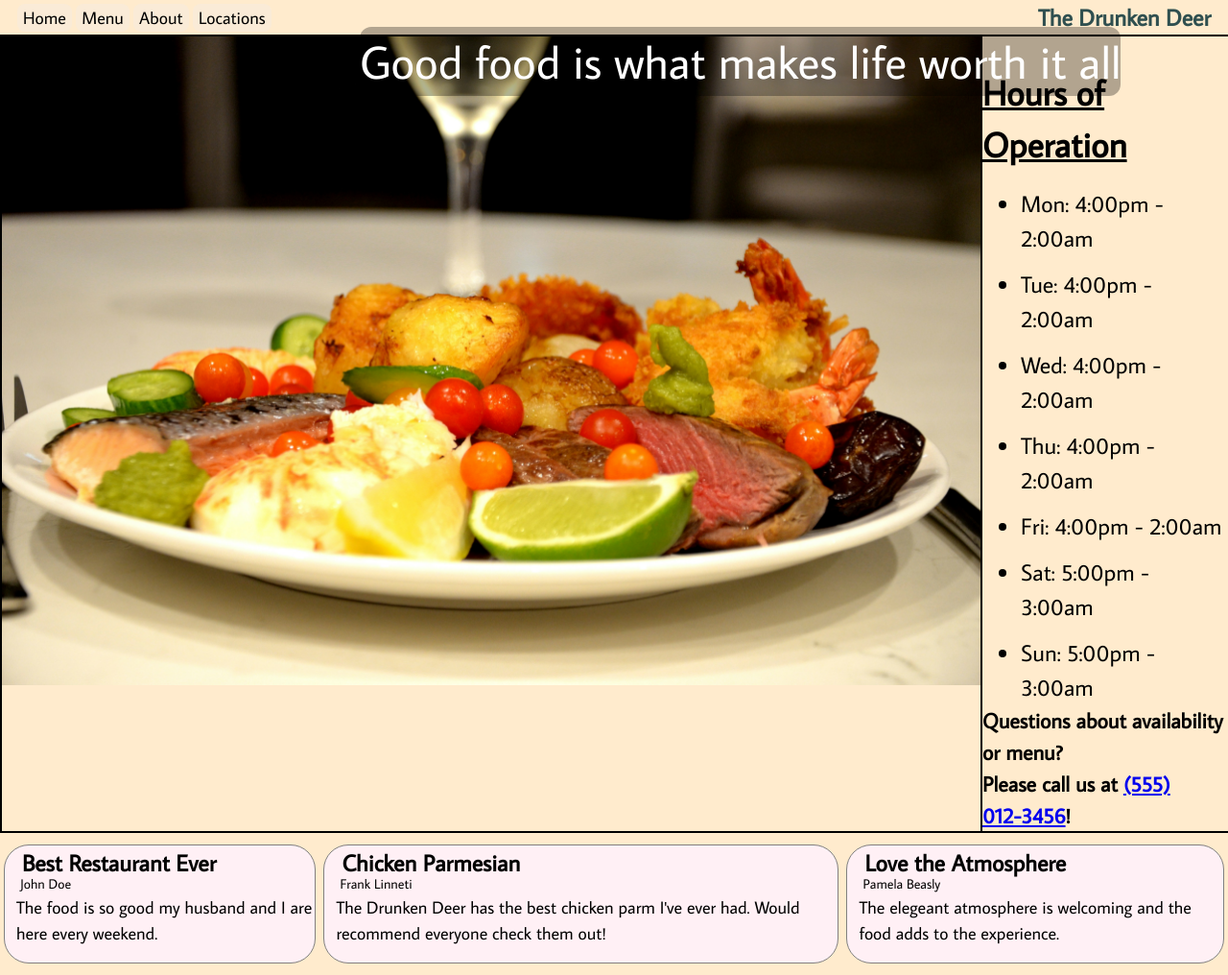
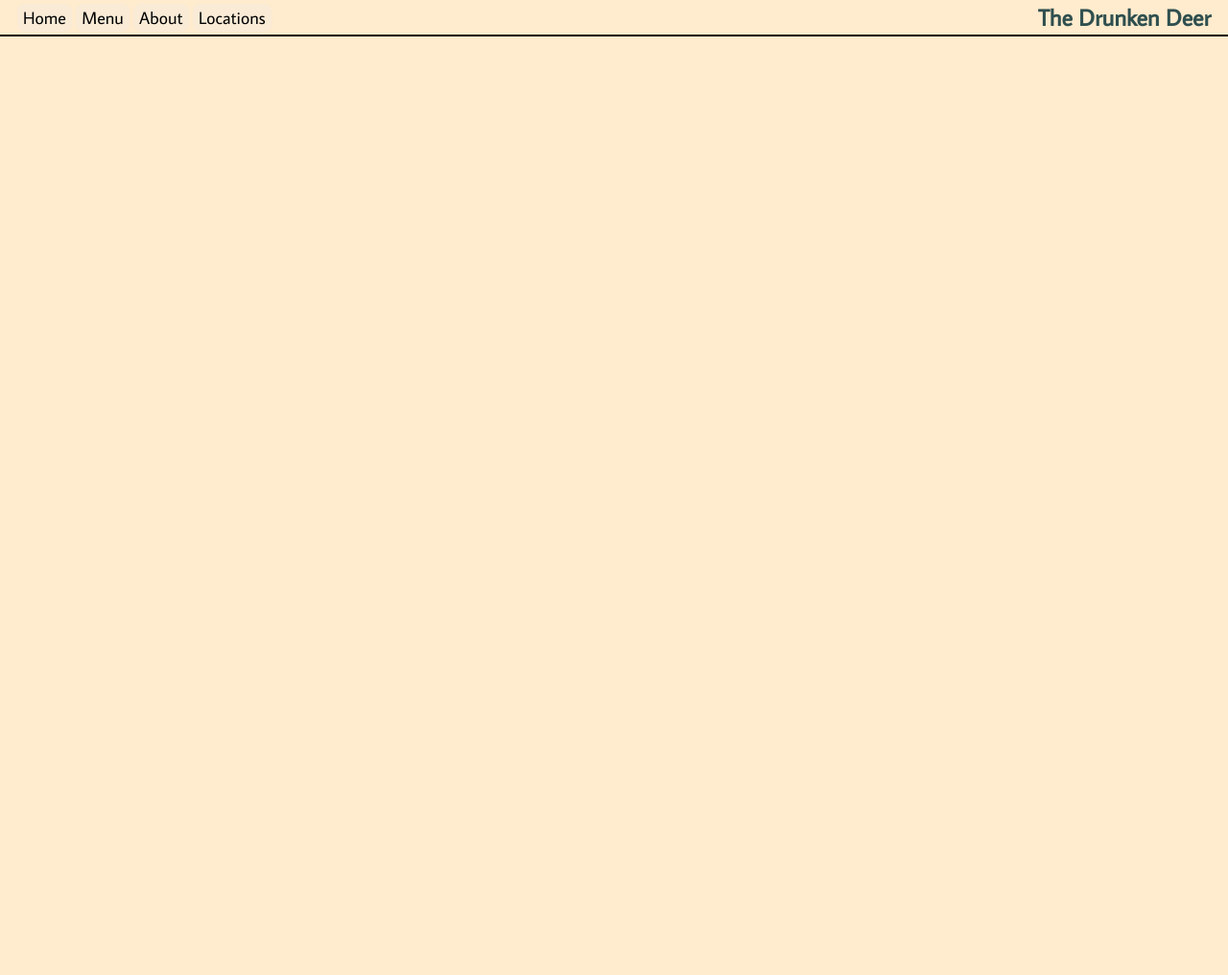
Before and after one commit to Ethan-Hannum/restaurant-page, a website built with webpack: page src/template.html in a window 1280 px wide. Shown: the whole page at 96% size. After the commit the page ends 838 px from the top, so only its background shows below. Built offline with nearby package versions, Linux system fonts and the light colour scheme.

Commit message:
Remove homepage content html
The page needs to initially load with nothing in the content div so
the scripts can add the content to the DOM.

```diff
--- a/src/template.html
+++ b/src/template.html
@@ -16,57 +16,7 @@
         <div id="logo">The Drunken Deer</div>
     </header>
     <div id="content">
-        <div id="quote-container">
-            <div id="img-container">
-                <img src="./assets/food1.jpg" alt="Foood">
-            </div>
-            <p id="quote">Good food is what makes life worth it all</p>
-        </div>
-        <div id="sidebar">
-            <div id="hours">
-            <h2>Hours of Operation</h2>
-                <ul>
-                    <li>Mon: 4:00pm - 2:00am</li>
-                    <li>Tue: 4:00pm - 2:00am</li>
-                    <li>Wed: 4:00pm - 2:00am</li>
-                    <li>Thu: 4:00pm - 2:00am</li>
-                    <li>Fri: 4:00pm - 2:00am</li>
-                    <li>Sat: 5:00pm - 3:00am</li>
-                    <li>Sun: 5:00pm - 3:00am</li>
-                </ul>
-            </div>
-            <div id="questions">
-                <p>Questions about availability or menu?</p>
-                <p>Please call us at <a href="tel:+15550123456">(555) 012-3456</a>!</p>
-            </div>
-        </div>
-        <div id="reviews">
-            <div class="review-container">
-                <div class="review-header">
-                    <p class="review-title">Best Restaurant Ever</p>
-                    <p class="review-name">John Doe</p>
-                </div>
-                <p class="review-body">The food is so good my husband and I are
-                    here every weekend.</p>
-            </div>
-            <div class="review-container">
-                <div class="review-header">
-                    <p class="review-title">Chicken Parmesian</p>
-                    <p class="review-name">Frank Linneti</p>
-                </div>
-                <p class="review-body">The Drunken Deer has the best chicken parm
-                    I've ever had. Would recommend everyone check them out!</p>
-            </div>
-            <div class="review-container">
-                <div class="review-header">
-                    <p class="review-title">Love the Atmosphere</p>
-                    <p class="review-name">Pamela Beasly</p>
-                </div>
-                <p class="review-body">The elegeant atmosphere is welcoming
-                    and the food adds to the experience.
-                </p>
-            </div>
-        </div>
+
     </div>
 </body>
 </html>
```
